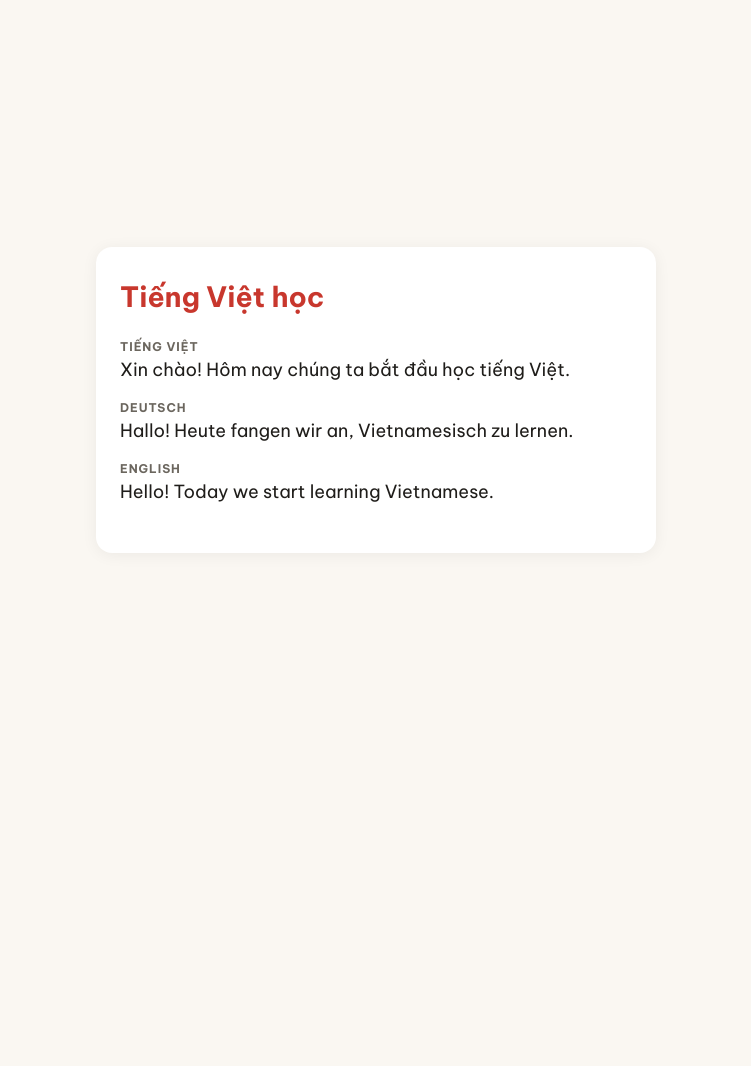
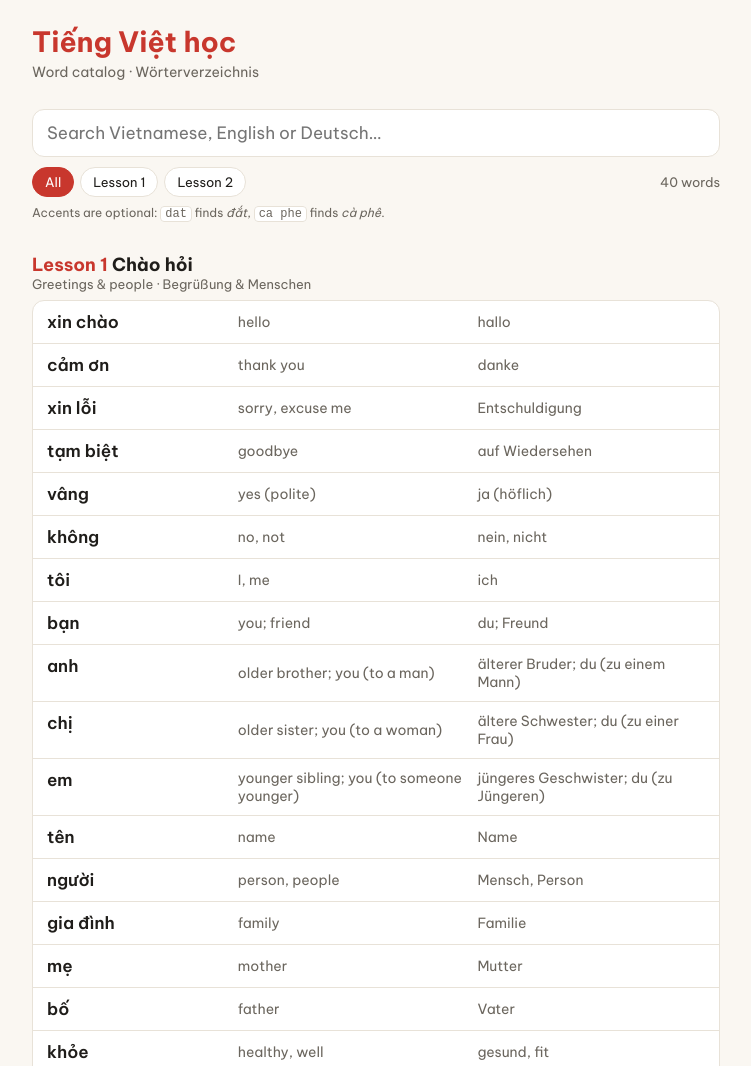
Before and after one commit to hz2014hz/tv-hoc-2026, a plain HTML site: page index.html in a window 1280 px wide. Shown: the top 1066 px of the page, without its empty margins (264-1015 px from the left). Before the commit the page ends 800 px from the top, so only its background shows below. Drawn offline with Linux system fonts and the light colour scheme.

Commit message:
Add a searchable two-lesson test word catalog
Replaces the placeholder page with 40 A1 test words (two lessons of
20) shown in Vietnamese, English and German. Search matches all three
languages and ignores Vietnamese tone and vowel marks, so "dat" or
"dằt" finds đắt; matches are highlighted in the accented text and
ranked accented-exact first. A lesson filter narrows the list.

Co-Authored-By: Claude Opus 5.5 <noreply@anthropic.com>
Claude-Session: https://claude.ai/code/session_01Jpu1Uqq3ad6sxfobjbLDxV

```diff
--- /dev/null
+++ b/app.js
@@ -0,0 +1,98 @@
+// Accent-insensitive folding: "ắ", "à", "â" → "a", "ơ"/"ư" → "o"/"u", "đ" → "d", "ü" → "u".
+// Folds one character at a time so every folded index lines up with the original string,
+// which lets matches be highlighted in the original (accented) text.
+function foldChar(c) {
+  if (c === 'đ' || c === 'Đ') return 'd';
+  const f = c.normalize('NFD').replace(/[̀-ͯ]/g, '').toLowerCase();
+  return f.length === 1 ? f : c.toLowerCase().slice(0, 1) || c;
+}
+
+function fold(s) {
+  return Array.from(s.normalize('NFC'), foldChar).join('');
+}
+
+function escapeHtml(s) {
+  return s.replace(/[&<>"']/g, c => ({ '&': '&amp;', '<': '&lt;', '>': '&gt;', '"': '&quot;', "'": '&#39;' }[c]));
+}
+
+// Wraps every accent-insensitive occurrence of the folded query in <mark>.
+function highlight(text, foldedQuery) {
+  const chars = Array.from(text.normalize('NFC'));
+  if (!foldedQuery) return escapeHtml(chars.join(''));
+  const folded = chars.map(foldChar).join('');
+  let out = '';
+  let i = 0;
+  while (i < chars.length) {
+    const hit = folded.indexOf(foldedQuery, i);
+    if (hit === -1) break;
+    out += escapeHtml(chars.slice(i, hit).join(''));
+    out += '<mark>' + escapeHtml(chars.slice(hit, hit + foldedQuery.length).join('')) + '</mark>';
+    i = hit + foldedQuery.length;
+  }
+  return out + escapeHtml(chars.slice(i).join(''));
+}
+
+// Lower is better: accented match, then exact, prefix, word-prefix, anywhere (all accent-free).
+function score(word, query, foldedQuery) {
+  const fields = [word.vn, word.en, word.de];
+  if (fields.some(f => f.toLowerCase().includes(query))) return 0;
+  const folded = fields.map(fold);
+  if (folded.some(f => f === foldedQuery)) return 1;
+  if (folded.some(f => f.startsWith(foldedQuery))) return 2;
+  if (folded.some(f => f.split(/[\s,;()]+/).some(w => w.startsWith(foldedQuery)))) return 3;
+  if (folded.some(f => f.includes(foldedQuery))) return 4;
+  return -1;
+}
+
+const state = { query: '', lesson: 'all' };
+
+function render() {
+  const query = state.query.trim().toLowerCase().normalize('NFC');
+  const foldedQuery = fold(query);
+  const list = document.getElementById('results');
+  let total = 0;
+  let html = '';
+
+  for (const lesson of LESSONS) {
+    if (state.lesson !== 'all' && String(lesson.id) !== state.lesson) continue;
+    let words = lesson.words.map(w => ({ w, s: query ? score(w, query, foldedQuery) : 0 }));
+    if (query) words = words.filter(x => x.s >= 0).sort((a, b) => a.s - b.s);
+    if (!words.length) continue;
+    total += words.length;
+
+    html += `<section class="lesson">
+      <h2><span class="lesson-num">Lesson ${lesson.id}</span> ${escapeHtml(lesson.title_vn)}
+        <span class="lesson-sub">${escapeHtml(lesson.title_en)} · ${escapeHtml(lesson.title_de)}</span></h2>
+      <ul class="words">`;
+    for (const { w } of words) {
+      html += `<li>
+        <span class="vn" lang="vi">${highlight(w.vn, foldedQuery)}</span>
+        <span class="en" lang="en">${highlight(w.en, foldedQuery)}</span>
+        <span class="de" lang="de">${highlight(w.de, foldedQuery)}</span>
+      </li>`;
+    }
+    html += '</ul></section>';
+  }
+
+  list.innerHTML = html || `<p class="empty">No words match “${escapeHtml(state.query.trim())}”.</p>`;
+  document.getElementById('count').textContent = `${total} word${total === 1 ? '' : 's'}`;
+}
+
+function init() {
+  const filter = document.getElementById('lesson-filter');
+  filter.innerHTML = '<button data-lesson="all" class="active">All</button>' +
+    LESSONS.map(l => `<button data-lesson="${l.id}">Lesson ${l.id}</button>`).join('');
+  filter.addEventListener('click', e => {
+    const btn = e.target.closest('button');
+    if (!btn) return;
+    state.lesson = btn.dataset.lesson;
+    filter.querySelectorAll('button').forEach(b => b.classList.toggle('active', b === btn));
+    render();
+  });
+
+  const search = document.getElementById('search');
+  search.addEventListener('input', () => { state.query = search.value; render(); });
+  render();
+}
+
+init();
--- /dev/null
+++ b/data.js
@@ -0,0 +1,59 @@
+// Test vocabulary — two simple A1 lessons. Will be replaced by textbook content.
+const LESSONS = [
+  {
+    id: 1,
+    title_vn: 'Chào hỏi',
+    title_en: 'Greetings & people',
+    title_de: 'Begrüßung & Menschen',
+    words: [
+      { vn: 'xin chào',  en: 'hello',                        de: 'hallo' },
+      { vn: 'cảm ơn',    en: 'thank you',                    de: 'danke' },
+      { vn: 'xin lỗi',   en: 'sorry, excuse me',             de: 'Entschuldigung' },
+      { vn: 'tạm biệt',  en: 'goodbye',                      de: 'auf Wiedersehen' },
+      { vn: 'vâng',      en: 'yes (polite)',                 de: 'ja (höflich)' },
+      { vn: 'không',     en: 'no, not',                      de: 'nein, nicht' },
+      { vn: 'tôi',       en: 'I, me',                        de: 'ich' },
+      { vn: 'bạn',       en: 'you; friend',                  de: 'du; Freund' },
+      { vn: 'anh',       en: 'older brother; you (to a man)', de: 'älterer Bruder; du (zu einem Mann)' },
+      { vn: 'chị',       en: 'older sister; you (to a woman)', de: 'ältere Schwester; du (zu einer Frau)' },
+      { vn: 'em',        en: 'younger sibling; you (to someone younger)', de: 'jüngeres Geschwister; du (zu Jüngeren)' },
+      { vn: 'tên',       en: 'name',                         de: 'Name' },
+      { vn: 'người',     en: 'person, people',               de: 'Mensch, Person' },
+      { vn: 'gia đình',  en: 'family',                       de: 'Familie' },
+      { vn: 'mẹ',        en: 'mother',                       de: 'Mutter' },
+      { vn: 'bố',        en: 'father',                       de: 'Vater' },
+      { vn: 'khỏe',      en: 'healthy, well',                de: 'gesund, fit' },
+      { vn: 'rất',       en: 'very',                         de: 'sehr' },
+      { vn: 'đẹp',       en: 'beautiful',                    de: 'schön' },
+      { vn: 'học',       en: 'to study, to learn',           de: 'lernen' },
+    ],
+  },
+  {
+    id: 2,
+    title_vn: 'Ăn uống',
+    title_en: 'Food & drink',
+    title_de: 'Essen & Trinken',
+    words: [
+      { vn: 'ăn',        en: 'to eat',                       de: 'essen' },
+      { vn: 'uống',      en: 'to drink',                     de: 'trinken' },
+      { vn: 'nước',      en: 'water',                        de: 'Wasser' },
+      { vn: 'cà phê',    en: 'coffee',                       de: 'Kaffee' },
+      { vn: 'trà',       en: 'tea',                          de: 'Tee' },
+      { vn: 'cơm',       en: 'cooked rice; meal',            de: 'gekochter Reis; Mahlzeit' },
+      { vn: 'phở',       en: 'pho (noodle soup)',            de: 'Pho (Nudelsuppe)' },
+      { vn: 'bánh mì',   en: 'bread, baguette sandwich',     de: 'Brot, Baguette-Sandwich' },
+      { vn: 'thịt gà',   en: 'chicken (meat)',               de: 'Hähnchenfleisch' },
+      { vn: 'cá',        en: 'fish',                         de: 'Fisch' },
+      { vn: 'rau',       en: 'vegetables',                   de: 'Gemüse' },
+      { vn: 'trái cây',  en: 'fruit',                        de: 'Obst' },
+      { vn: 'ngon',      en: 'delicious',                    de: 'lecker' },
+      { vn: 'đói',       en: 'hungry',                       de: 'hungrig' },
+      { vn: 'khát',      en: 'thirsty',                      de: 'durstig' },
+      { vn: 'nhà hàng',  en: 'restaurant',                   de: 'Restaurant' },
+      { vn: 'tiền',      en: 'money',                        de: 'Geld' },
+      { vn: 'bao nhiêu', en: 'how much, how many',           de: 'wie viel' },
+      { vn: 'đắt',       en: 'expensive',                    de: 'teuer' },
+      { vn: 'rẻ',        en: 'cheap',                        de: 'billig' },
+    ],
+  },
+];
--- a/index.html
+++ b/index.html
@@ -6,61 +6,29 @@
   <title>Tiếng Việt học</title>
   <link rel="preconnect" href="https://fonts.googleapis.com">
   <link rel="preconnect" href="https://fonts.gstatic.com" crossorigin>
-  <link href="https://fonts.googleapis.com/css2?family=Be+Vietnam+Pro:wght@400;700&display=swap" rel="stylesheet">
-  <style>
-    :root {
-      --bg: #faf7f2;
-      --surface: #ffffff;
-      --text: #1f1d1a;
-      --muted: #6b665e;
-      --accent: #c8372d;
-    }
-    @media (prefers-color-scheme: dark) {
-      :root {
-        --bg: #171614;
-        --surface: #22201d;
-        --text: #f2eee8;
-        --muted: #a39d93;
-        --accent: #e8665b;
-      }
-    }
-    * { box-sizing: border-box; }
-    body {
-      margin: 0;
-      min-height: 100vh;
-      display: grid;
-      place-items: center;
-      padding: 24px 16px;
-      background: var(--bg);
-      color: var(--text);
-      font-family: "Be Vietnam Pro", system-ui, sans-serif;
-    }
-    main {
-      width: 100%;
-      max-width: 560px;
-      background: var(--surface);
-      border-radius: 16px;
-      padding: 32px 24px;
-      box-shadow: 0 2px 16px rgba(0, 0, 0, 0.06);
-    }
-    h1 { margin: 0 0 24px; font-size: 28px; color: var(--accent); }
-    p { margin: 0 0 16px; font-size: 18px; line-height: 1.5; }
-    .lang {
-      display: block;
-      font-size: 12px;
-      font-weight: 700;
-      letter-spacing: 0.08em;
-      text-transform: uppercase;
-      color: var(--muted);
-    }
-  </style>
+  <link href="https://fonts.googleapis.com/css2?family=Be+Vietnam+Pro:wght@400;600;700&display=swap" rel="stylesheet">
+  <link rel="stylesheet" href="style.css">
 </head>
 <body>
   <main>
-    <h1>Tiếng Việt học</h1>
-    <p lang="vi"><span class="lang">Tiếng Việt</span>Xin chào! Hôm nay chúng ta bắt đầu học tiếng Việt.</p>
-    <p lang="de"><span class="lang">Deutsch</span>Hallo! Heute fangen wir an, Vietnamesisch zu lernen.</p>
-    <p lang="en"><span class="lang">English</span>Hello! Today we start learning Vietnamese.</p>
+    <header>
+      <h1>Tiếng Việt học</h1>
+      <p class="tagline">Word catalog · Wörterverzeichnis</p>
+    </header>
+
+    <div class="controls">
+      <input id="search" type="search" placeholder="Search Vietnamese, English or Deutsch…" autocomplete="off" spellcheck="false">
+      <div class="filter-row">
+        <div id="lesson-filter" class="pills"></div>
+        <span id="count" class="count"></span>
+      </div>
+      <p class="hint">Accents are optional: <code>dat</code> finds <em>đắt</em>, <code>ca phe</code> finds <em>cà phê</em>.</p>
+    </div>
+
+    <div id="results"></div>
   </main>
+
+  <script src="data.js"></script>
+  <script src="app.js"></script>
 </body>
 </html>
--- /dev/null
+++ b/style.css
@@ -0,0 +1,117 @@
+:root {
+  --bg: #faf7f2;
+  --surface: #ffffff;
+  --text: #1f1d1a;
+  --muted: #6b665e;
+  --border: #e8e2d8;
+  --accent: #c8372d;
+  --mark: #ffe08a;
+}
+@media (prefers-color-scheme: dark) {
+  :root {
+    --bg: #171614;
+    --surface: #22201d;
+    --text: #f2eee8;
+    --muted: #a39d93;
+    --border: #35322d;
+    --accent: #e8665b;
+    --mark: #7a5c00;
+  }
+}
+
+* { box-sizing: border-box; }
+
+body {
+  margin: 0;
+  background: var(--bg);
+  color: var(--text);
+  font-family: "Be Vietnam Pro", system-ui, sans-serif;
+}
+
+main {
+  max-width: 720px;
+  margin: 0 auto;
+  padding: 24px 16px 48px;
+}
+
+h1 { margin: 0; font-size: 28px; color: var(--accent); }
+.tagline { margin: 4px 0 20px; color: var(--muted); font-size: 14px; }
+
+.controls {
+  position: sticky;
+  top: 0;
+  z-index: 1;
+  background: var(--bg);
+  padding: 8px 0 12px;
+}
+
+#search {
+  width: 100%;
+  font: inherit;
+  font-size: 17px;
+  padding: 12px 14px;
+  border: 1px solid var(--border);
+  border-radius: 12px;
+  background: var(--surface);
+  color: var(--text);
+}
+#search:focus { outline: 2px solid var(--accent); outline-offset: -1px; }
+
+.filter-row {
+  display: flex;
+  align-items: center;
+  justify-content: space-between;
+  gap: 12px;
+  margin-top: 10px;
+}
+
+.pills { display: flex; flex-wrap: wrap; gap: 6px; }
+.pills button {
+  font: inherit;
+  font-size: 13px;
+  padding: 6px 12px;
+  border: 1px solid var(--border);
+  border-radius: 999px;
+  background: var(--surface);
+  color: var(--text);
+  cursor: pointer;
+}
+.pills button.active { background: var(--accent); border-color: var(--accent); color: #fff; }
+
+.count { font-size: 13px; color: var(--muted); white-space: nowrap; }
+
+.hint { margin: 8px 0 0; font-size: 12px; color: var(--muted); }
+.hint code { background: var(--surface); border: 1px solid var(--border); border-radius: 4px; padding: 0 4px; }
+
+.lesson { margin-top: 20px; }
+.lesson h2 { font-size: 18px; margin: 0 0 8px; }
+.lesson-num { color: var(--accent); }
+.lesson-sub { display: block; font-size: 13px; font-weight: 400; color: var(--muted); }
+
+.words {
+  list-style: none;
+  margin: 0;
+  padding: 0;
+  background: var(--surface);
+  border: 1px solid var(--border);
+  border-radius: 12px;
+  overflow: hidden;
+}
+.words li {
+  display: grid;
+  grid-template-columns: 1.1fr 1.4fr 1.4fr;
+  gap: 12px;
+  padding: 10px 14px;
+  border-top: 1px solid var(--border);
+}
+.words li:first-child { border-top: none; }
+.vn { font-weight: 600; font-size: 17px; }
+.en, .de { color: var(--muted); font-size: 14px; align-self: center; }
+
+mark { background: var(--mark); color: inherit; border-radius: 3px; padding: 0 1px; }
+
+.empty { color: var(--muted); text-align: center; margin-top: 32px; }
+
+@media (max-width: 520px) {
+  .words li { grid-template-columns: 1fr; gap: 2px; }
+}
```
